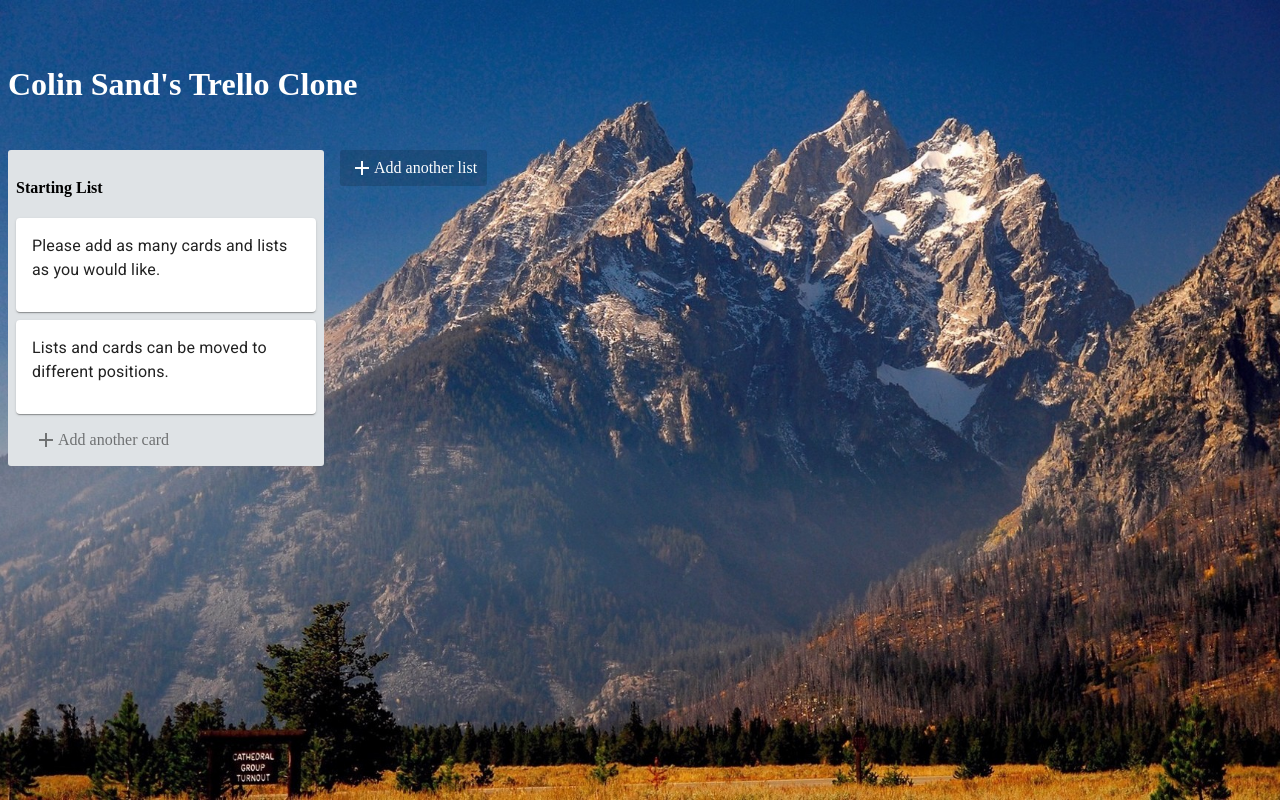
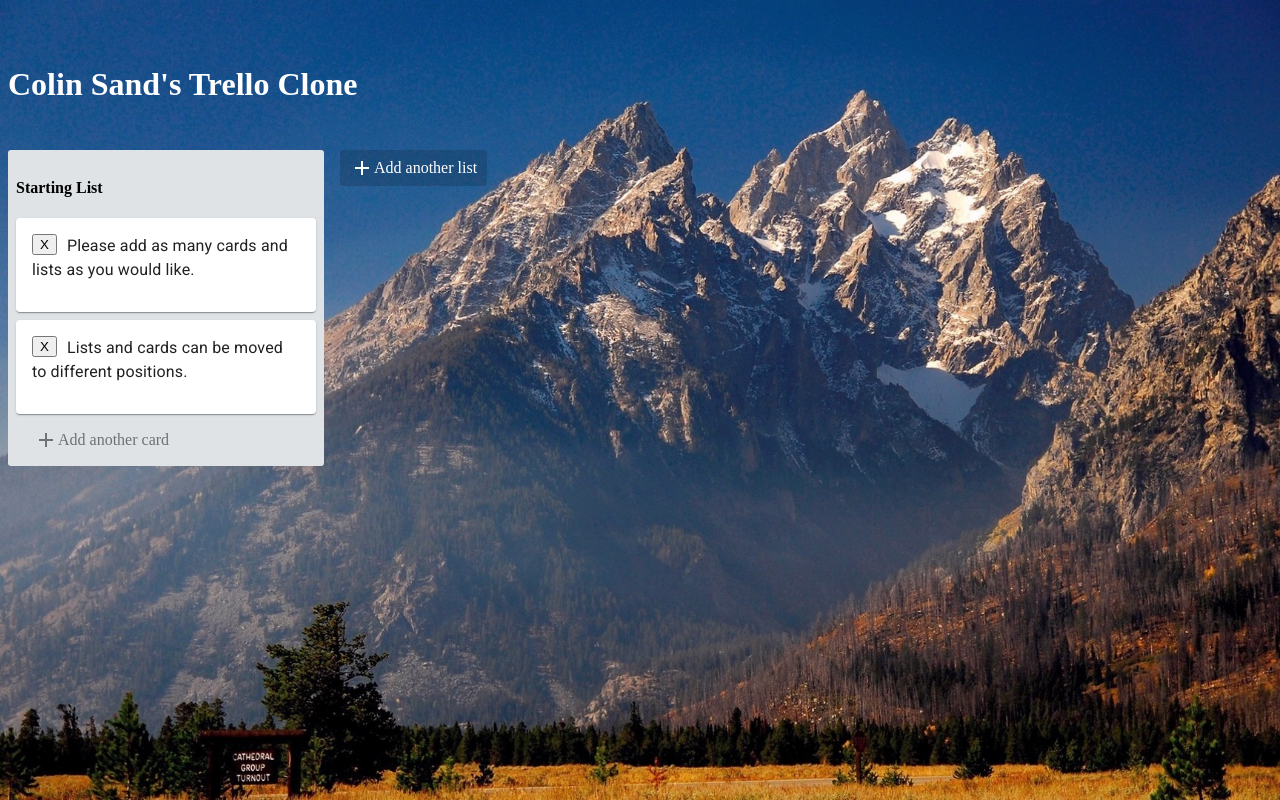
Before and after one commit to ColinSand/trello_clone, a React (Create React App) app: page / in a window 1280 px wide. Built offline with nearby package versions, Linux system fonts and the light colour scheme.

Commit message:
Adds delete button to cards

```diff
--- a/src/components/TrelloCard.js
+++ b/src/components/TrelloCard.js
@@ -4,9 +4,15 @@ import Typography from "@mui/material/Typography";
 import CardContent from "@mui/material/CardContent";
 import { Draggable } from "react-beautiful-dnd";
 import styled from "styled-components";
+import { Button } from "@mui/material";
 
 const CardContainer = styled.div`
   margin-bottom: 8px;
+`;
+
+const SmallButton = styled.button`
+  float: left;
+  margin-right: 10px;
 `;
 
 const TrelloCard = ({ text, id, index }) => {
@@ -21,6 +27,8 @@ const TrelloCard = ({ text, id, index }) => {
         >
           <Card>
             <CardContent>
+              <SmallButton>X</SmallButton>
+              {/* <Button>X</Button> */}
               <Typography gutterBottom>{text}</Typography>
             </CardContent>
           </Card>
```
